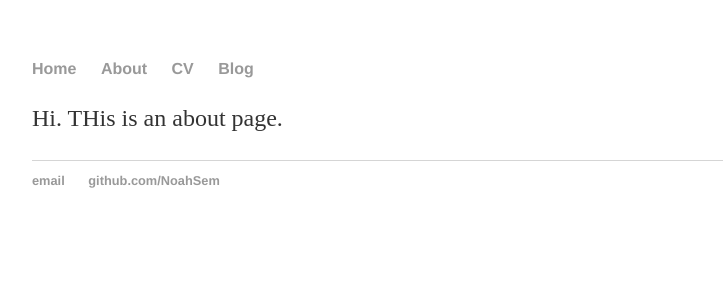
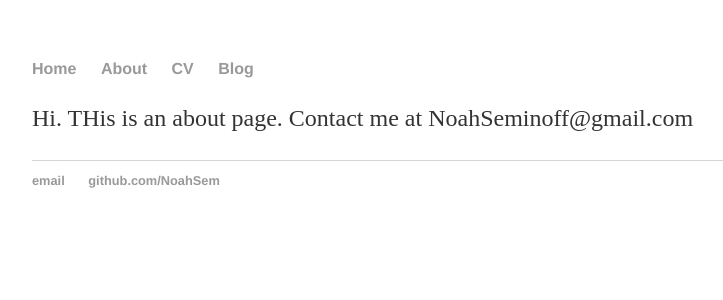
Before and after one commit to NoahSem/NoahSem.github.io, a Jekyll site: the page built from about/index.md, in a window 1280 px wide. Shown: the top 300 px of the page, without its empty margins (160-883 px from the left). Built offline with Jekyll 4.4.1, drawn with Linux system fonts in a browser that asks for light colours; our own code applies the rules of GitHub Pages for plain Markdown files.

Commit message:
Update index.md

```diff
--- a/about/index.md
+++ b/about/index.md
@@ -1 +1,2 @@
 Hi. THis is an about page.
+Contact me at NoahSeminoff@gmail.com
```
